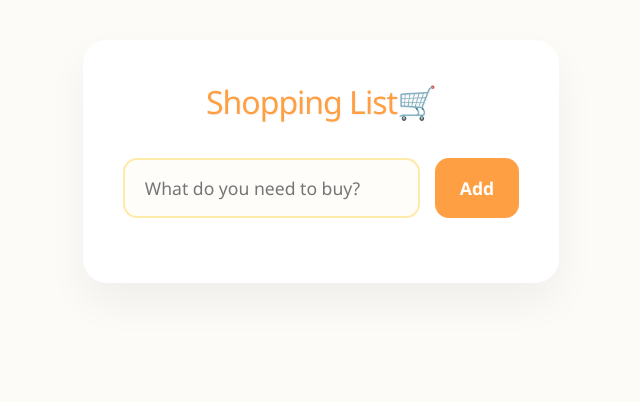
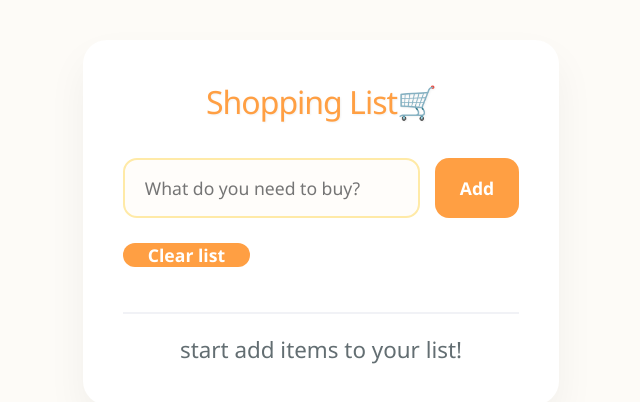
Before and after one commit to ortab123/shopping-list-react, a React (Vite) app: page / in a window 1280 px wide. Shown: the top 402 px of the page, without its empty margins (319-959 px from the left). Built offline with nearby package versions, Linux system fonts and the light colour scheme.

Commit message:
Add ststs functionality to the UI and clear list button

```diff
--- a/src/App.css
+++ b/src/App.css
@@ -133,7 +133,7 @@ input[type="checkbox"] {
   padding-top: 20px;
   border-top: 2px solid #f1f2f6;
   text-align: center;
-  font-style: italic;
+  font-style: italic, bold;
   color: #636e72;
-  font-size: 1.1rem;
+  font-size: 1.4rem;
 }
--- a/src/App.jsx
+++ b/src/App.jsx
@@ -2,7 +2,6 @@ import { useState } from "react";
 import Header from "./components/Header";
 import "./App.css";
 import ItemInput from "./components/ItemInput";
-import ShoppingItem from "./components/ShoppingItem";
 import ShoppingList from "./components/ShoppingList";
 
 function App() {
@@ -24,6 +23,17 @@ function App() {
     );
   }
 
+  function handleClearList() {
+    const confirmed = window.confirm(
+      "Are you sure you want to delete your list?",
+    );
+    if (confirmed) setItemsList([]);
+  }
+
+  const numItems = itemsList.length;
+  const numPacked = itemsList.filter((item) => item.packed).length;
+  const percentage = Math.round((numPacked / numItems) * 100);
+
   return (
     <div className="app">
       <Header />
@@ -32,7 +42,16 @@ function App() {
         itemsList={itemsList}
         onDeleteItem={handleDeleteItem}
         onToggleItem={handleToggleItem}
+        onClearList={handleClearList}
       />
+
+      <footer className="stats">
+        {numItems === 0
+          ? "start add items to your list!"
+          : percentage === 100
+            ? "You have collect all items in your list🛒🥳"
+            : `You have already collect ${numPacked} items, you have ${numItems - numPacked} more items left on your list (${percentage}%)`}
+      </footer>
     </div>
   );
 }
--- a/src/components/ShoppingList.jsx
+++ b/src/components/ShoppingList.jsx
@@ -4,6 +4,7 @@ export default function ShoppingList({
   itemsList,
   onDeleteItem,
   onToggleItem,
+  onClearList,
 }) {
   return (
     <div className="list">
@@ -17,6 +18,9 @@ export default function ShoppingList({
           />
         ))}
       </ul>
+      <button className="clear-btn" onClick={onClearList}>
+        Clear list
+      </button>
     </div>
   );
 }
```
